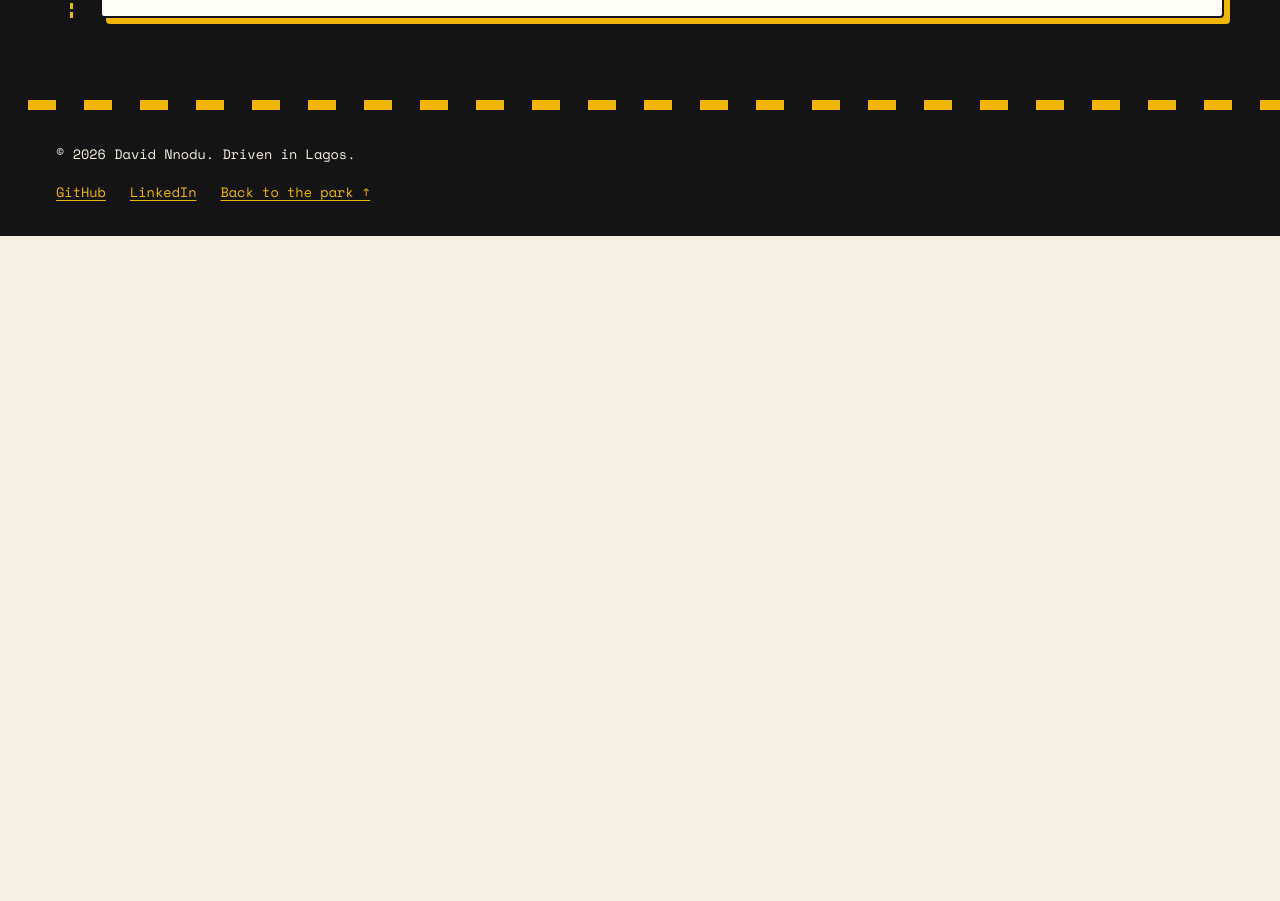
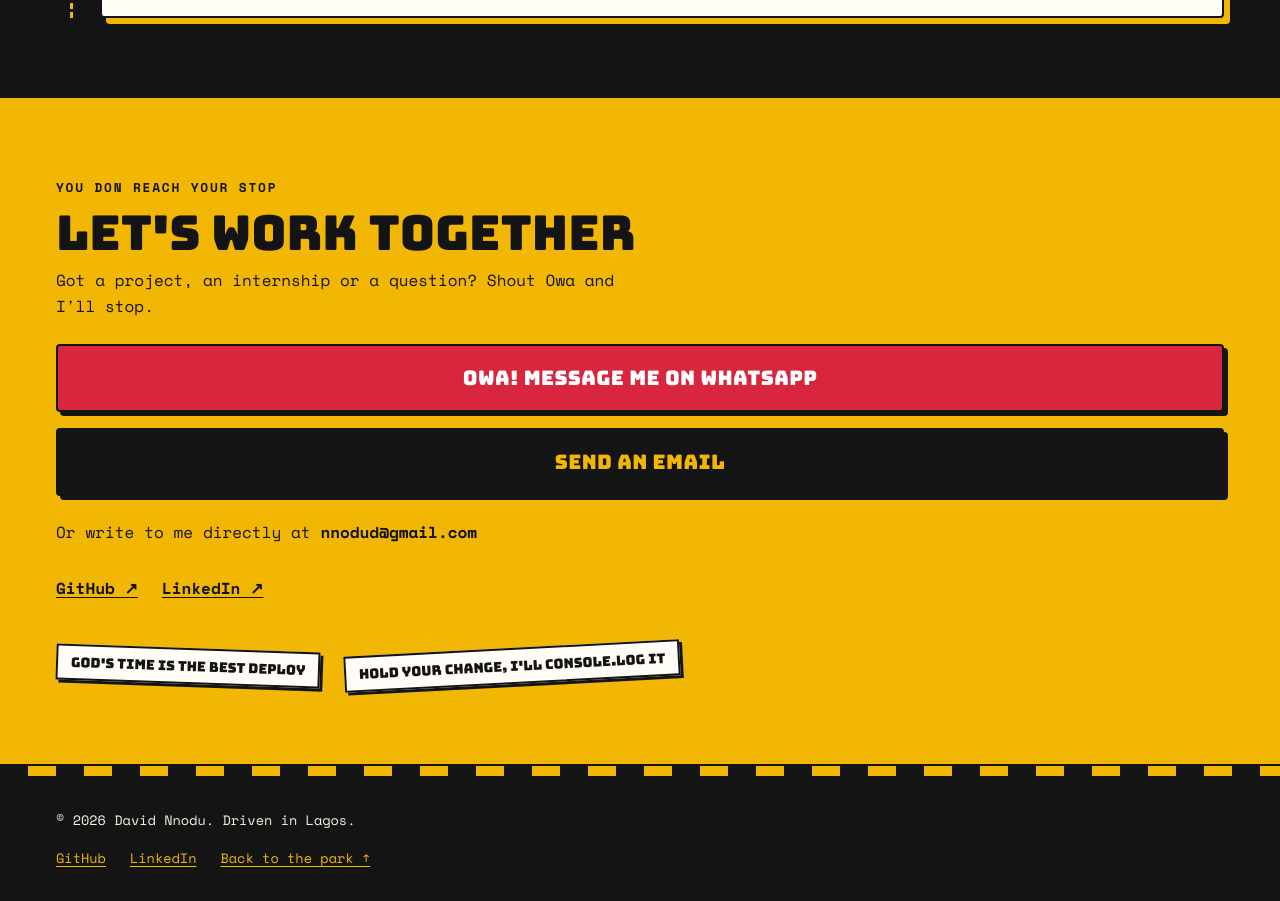
Before and after one commit to david-nnodu/portfolio, a plain HTML site: page index.html in a window 1280 px wide. Shown: the part 5329-6230 px from the top of the page. Before the commit the page ends 5565 px from the top, so only its background shows below. Drawn offline with nearby package versions, Linux system fonts and the light colour scheme.

Commit message:
Add Owa contact section with WhatsApp and email buttons

```diff
--- a/css/styles.css
+++ b/css/styles.css
@@ -804,6 +804,55 @@ body::before {
 }
 
 
+/* ---------- 10. Contact ---------- */
+.contact {
+  background: var(--hero-bg);
+  color: var(--hero-text);
+}
+
+.contact .kicker {
+  color: var(--hero-text);
+}
+
+.contact-inner {
+  display: grid;
+  gap: var(--space-3);
+}
+
+.contact-inner .section-head {
+  margin-bottom: 0;
+}
+
+.contact-actions {
+  display: grid;
+  gap: var(--space-2);
+}
+
+.contact-direct strong {
+  user-select: all;
+  overflow-wrap: anywhere;
+}
+
+.contact-links {
+  display: flex;
+  flex-wrap: wrap;
+  gap: var(--space-3);
+  font-weight: 700;
+}
+
+.contact-links a {
+  display: inline-block;
+  padding-block: 0.4rem;
+}
+
+.sticker-row {
+  display: flex;
+  flex-wrap: wrap;
+  gap: var(--space-3);
+  margin-top: var(--space-2);
+}
+
+
 /* ---------- 11. Footer and toast ---------- */
 .site-footer {
   --focus: var(--yellow);
--- a/index.html
+++ b/index.html
@@ -228,6 +228,35 @@
       </div>
     </section>
 
+    <!-- ===== Contact: Owa! ===== -->
+    <section class="section contact" id="contact" aria-labelledby="contact-title">
+      <div class="container contact-inner">
+        <div class="section-head">
+          <p class="kicker">You don reach your stop</p>
+          <h2 class="section-title" id="contact-title">Let's work together</h2>
+          <p class="section-intro">Got a project, an internship or a question? Shout Owa and I'll stop.</p>
+        </div>
+
+        <div class="contact-actions">
+          <!-- PLACEHOLDER: replace 234XXXXXXXXXX with your WhatsApp number (country code, no + or spaces) -->
+          <a class="btn btn--owa btn--big" href="https://wa.me/234XXXXXXXXXX?text=Owa!%20I%20saw%20your%20portfolio%20and%20I'd%20like%20to%20work%20with%20you." target="_blank" rel="noopener">Owa! Message me on WhatsApp</a>
+          <a class="btn btn--big" href="mailto:nnodud@gmail.com?subject=Hello%20David%20from%20your%20portfolio">Send an email</a>
+        </div>
+
+        <p class="contact-direct">Or write to me directly at <strong>nnodud@gmail.com</strong></p>
+
+        <ul class="contact-links">
+          <li><a href="https://github.com/david-nnodu" target="_blank" rel="noopener">GitHub ↗</a></li>
+          <!-- PLACEHOLDER: LinkedIn profile URL -->
+          <li><a href="https://www.linkedin.com/in/" target="_blank" rel="noopener">LinkedIn ↗</a></li>
+        </ul>
+
+        <div class="sticker-row" aria-hidden="true">
+          <span class="sticker tilt-right">God's time is the best deploy</span>
+          <span class="sticker tilt-left">Hold your change, I'll console.log it</span>
+        </div>
+      </div>
+    </section>
   </main>
 
   <footer class="site-footer">
```
